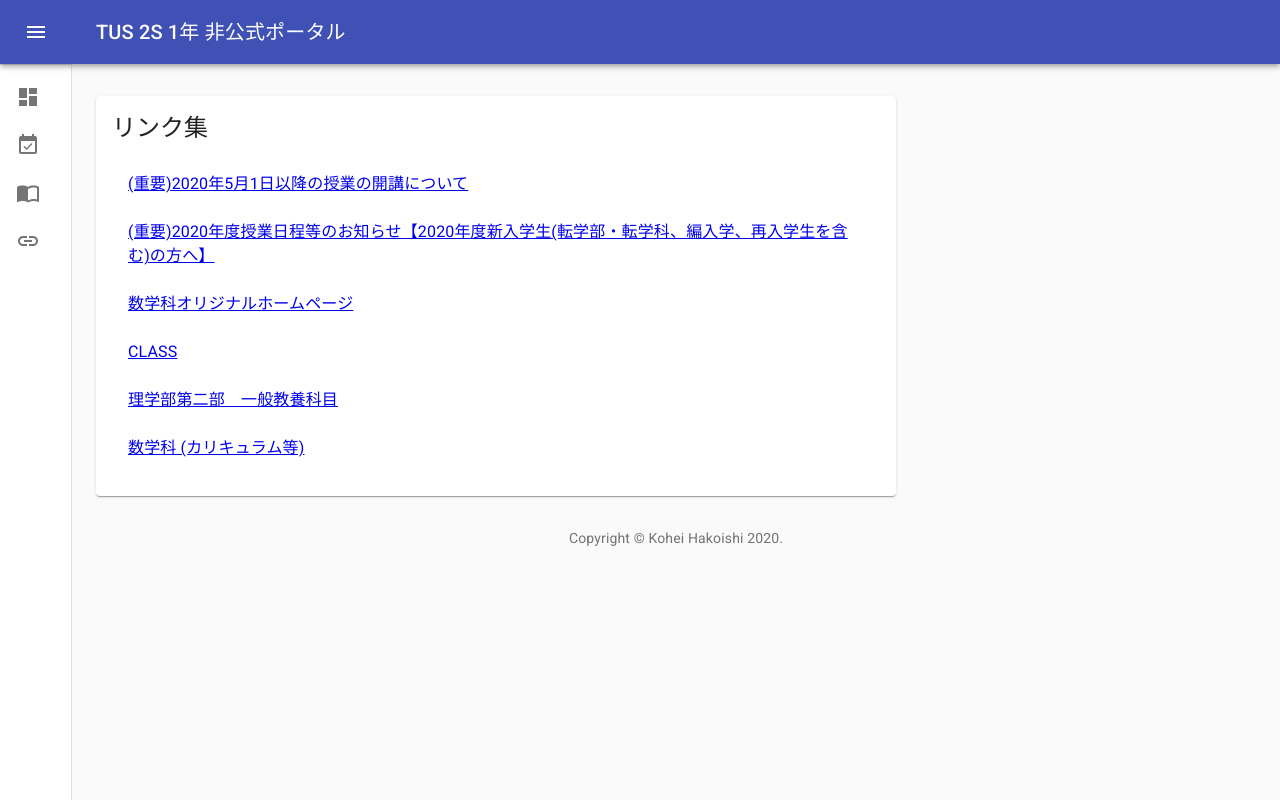
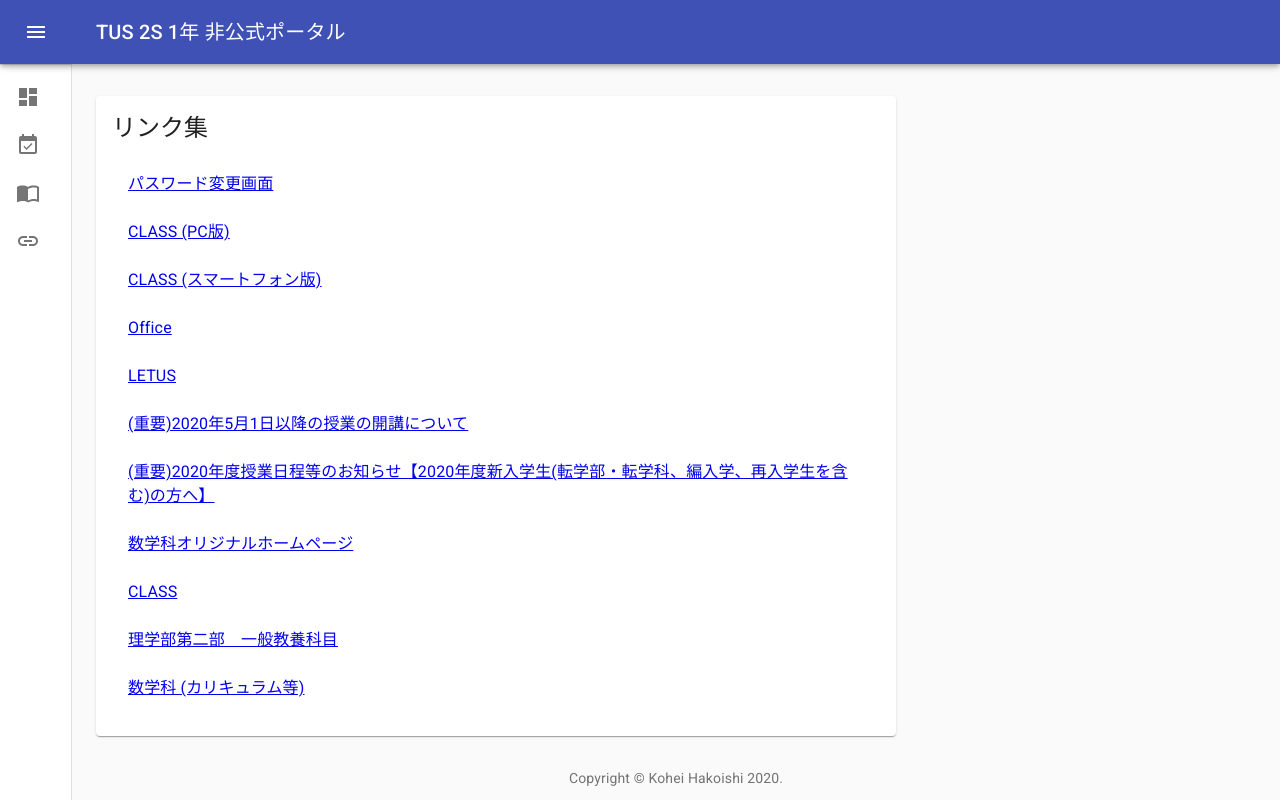
Before and after one commit to wipiano/tus-2s-2020, a React (Create React App) app in the folder src/: page /links in a window 1280 px wide. Built offline with nearby package versions, Linux system fonts and the light colour scheme.

Commit message:
学内システムへのリンク追加

```diff
--- a/src/src/components/Links.tsx
+++ b/src/src/components/Links.tsx
@@ -11,6 +11,31 @@ const Links: React.FC = () => {
         <Paper className={classes.paper}>
             <Typography variant="h5" gutterBottom={true}>リンク集</Typography>
             <List>
+                <ListItem>
+                    <ListItemText>
+                        <OuterLink href="https://tusuas1.tus.ac.jp/is/pw.htm">パスワード変更画面</OuterLink>
+                    </ListItemText>
+                </ListItem>
+                <ListItem>
+                    <ListItemText>
+                        <OuterLink href="https://class.admin.tus.ac.jp/up/faces/login/Com00501A.jsp">CLASS (PC版)</OuterLink>
+                    </ListItemText>
+                </ListItem>
+                <ListItem>
+                    <ListItemText>
+                        <OuterLink href="https://class.admin.tus.ac.jp/up/up/co/smartphone/login.jsp">CLASS (スマートフォン版)</OuterLink>
+                    </ListItemText>
+                </ListItem>
+                <ListItem>
+                    <ListItemText>
+                        <OuterLink href="https://login.microsoftonline.com/">Office</OuterLink>
+                    </ListItemText>
+                </ListItem>
+                <ListItem>
+                    <ListItemText>
+                        <OuterLink href="https://letus.ed.tus.ac.jp/">LETUS</OuterLink>
+                    </ListItemText>
+                </ListItem>
                 <ListItem>
                     <ListItemText>
                         <OuterLink href="https://www.tus.ac.jp/today/archive/20200409_8347.html">(重要)2020年5月1日以降の授業の開講について</OuterLink>
```
